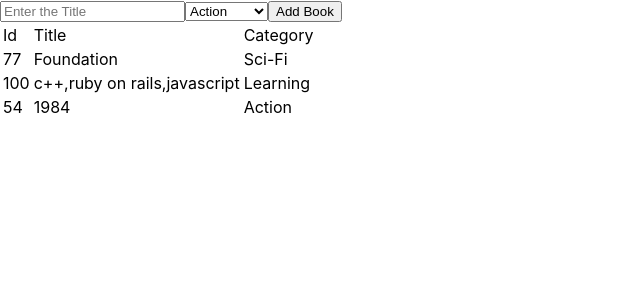
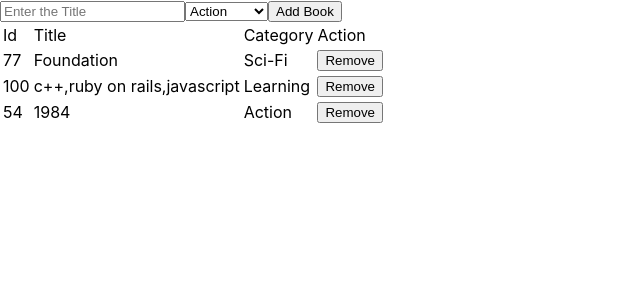
Before and after one commit to javitocor/Bookstore-React, a React (Create React App) app: page / in a window 1280 px wide. Shown: the top 300 px of the page, without its empty margins (0-640 px from the left). Built offline with nearby package versions, Linux system fonts and the light colour scheme.

Commit message:
complete task

```diff
--- a/src/actions/index.js
+++ b/src/actions/index.js
@@ -6,7 +6,7 @@ export const createBook = book => ({
   book,
 });
 
-export const removeBook = book => ({
+export const removeBook = index => ({
   type: REMOVE_BOOK,
-  book,
+  index,
 });
--- a/src/components/Book.js
+++ b/src/components/Book.js
@@ -2,15 +2,17 @@ import React from 'react';
 import PropTypes from 'prop-types';
 
 export default function Book(props) {
-  const { book } = props;
+  const { book, trigerParent } = props;
   return (
     <tr id={book.id}>
       <td>{book.id}</td>
       <td>{book.title}</td>
       <td>{book.category}</td>
+      <td><button type="button" onClick={() => trigerParent(book)}>Remove</button></td>
     </tr>
   );
 }
 Book.propTypes = {
   book: PropTypes.instanceOf(Object).isRequired,
+  trigerParent: PropTypes.func.isRequired,
 };
--- a/src/containers/BooksForm.js
+++ b/src/containers/BooksForm.js
@@ -1,3 +1,5 @@
+/* eslint-disable react/prop-types */
+/* eslint-disable react/destructuring-assignment */
 /* eslint-disable max-len */
 import React from 'react';
 import { connect } from 'react-redux';
--- a/src/containers/BooksList.js
+++ b/src/containers/BooksList.js
@@ -1,9 +1,23 @@
-import React from 'react';
+/* eslint-disable no-useless-constructor */
+/* eslint-disable react/prop-types */
+/* eslint-disable react/destructuring-assignment */
 import PropTypes from 'prop-types';
 import { connect } from 'react-redux';
+import React, { Component } from 'react';
 import Book from '../components/Book';
+import { removeBook } from '../actions/index';
 
-const BooksList = ({ books }) => (
+class BooksList extends Component {
+  constructor(props) {
+    super(props);
+  }
+
+  handleRemove=book => {
+    this.props.removeBook(this.props.books.findIndex(book1 => book1 === book));
+  }
+
+  render() {
+    return (
       <div>
         <table>
           <thead>
@@ -11,21 +25,31 @@ const BooksList = ({ books }) => (
               <td>Id</td>
               <td>Title</td>
               <td>Category</td>
+              <td>Action</td>
             </tr>
           </thead>
           <tbody>
 
-        {books.map(book => <Book key={book.id} book={book} />)}
+            {this.props.books.map(
+              book => <Book key={book.id} book={book} trigerParent={this.handleRemove} />,
+            )}
 
           </tbody>
         </table>
       </div>
     );
+  }
+}
 
 BooksList.propTypes = {
   books: PropTypes.instanceOf(Object).isRequired,
 };
 
 const mapStateToProps = state => ({ books: state.books });
+const mapDispatchToProps = dispatch => ({
+  removeBook: book => {
+    dispatch(removeBook(book));
+  },
+});
 
-export default connect(mapStateToProps, null)(BooksList);
+export default connect(mapStateToProps, mapDispatchToProps)(BooksList);
--- a/src/reducers/books.js
+++ b/src/reducers/books.js
@@ -6,7 +6,7 @@ const booksReducer = (state = [], action) => {
     case CREATE_BOOK:
       return [...state, action.book];
     case REMOVE_BOOK:
-      return [...state.slice(0, action.book.index), ...state.slice(action.book.index + 1, state.length)];
+      return [...state.slice(0, action.index), ...state.slice(action.index + 1, state.length)];
     default:
       return state;
   }
```
Also changed, not shown: .eslintrc.json. Lines whose indentation alone changed are shown as unchanged.
